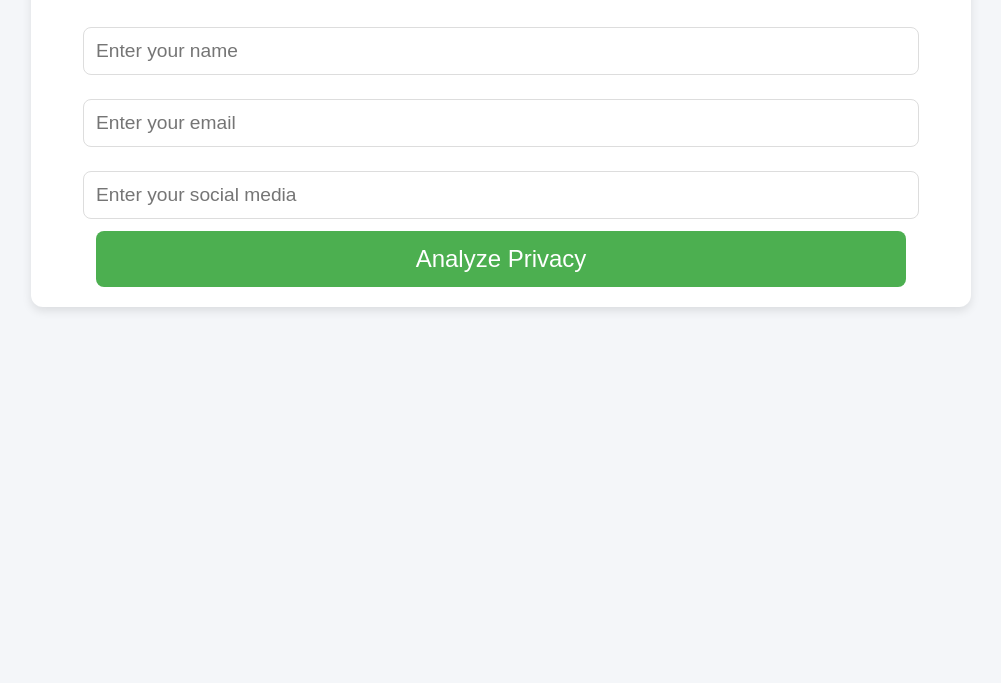
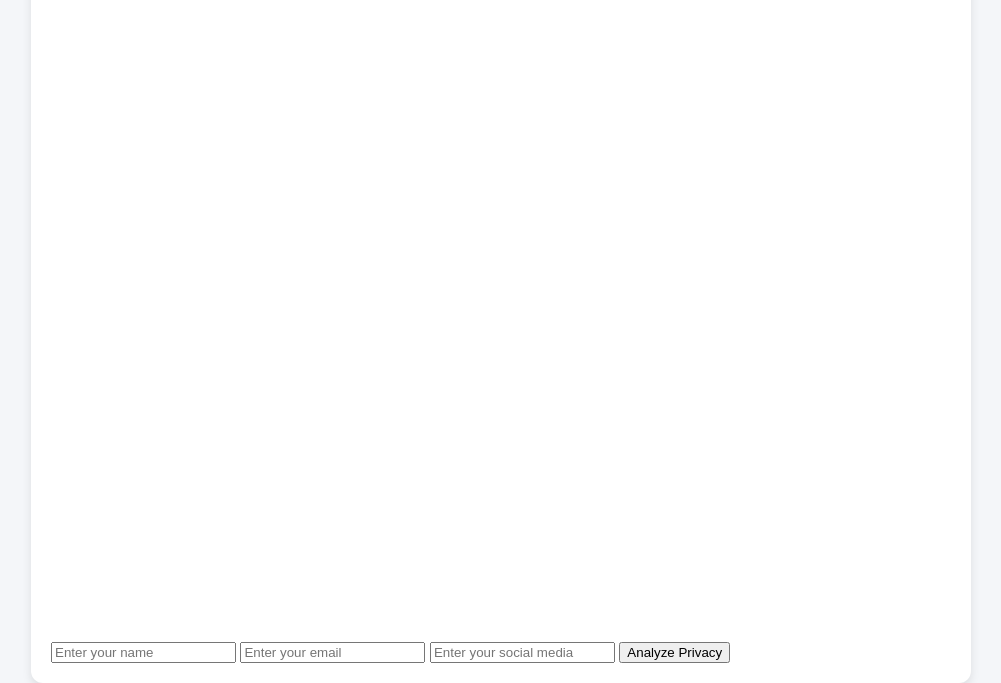
Before and after one commit to itsumray/privacy-simulator, a plain HTML site: page index.html in a window 1280 px wide. Shown: the part 157-840 px from the top of the page, without its empty margins (139-1140 px from the left). Before the commit the page ends 800 px from the top, so only its background shows below. Drawn offline with Linux system fonts and the light colour scheme.

Commit message:
Update styles.css

```diff
--- a/styles.css
+++ b/styles.css
@@ -10,75 +10,54 @@ body {
 .container {
     width: 100%;
     max-width: 900px;
-    margin: 50px auto;
+    margin: 0 auto;
     padding: 20px;
     background-color: #fff;
     box-shadow: 0 4px 10px rgba(0, 0, 0, 0.1);
     border-radius: 12px;
-    transition: transform 0.3s ease-in-out;
+    display: flex;
+    flex-direction: column;
+    justify-content: space-between;
+    height: 100vh;
+    overflow: hidden;
 }
 
-/* Input Page */
+/* Header */
 h1 {
     text-align: center;
     color: #333;
     font-size: 2.5rem;
     margin-bottom: 20px;
-}
-
-.form-container {
-    margin-top: 30px;
-    text-align: center;
-}
-
-input {
-    width: 90%;
-    padding: 12px;
-    margin: 12px;
-    border: 1px solid #ddd;
-    border-radius: 8px;
-    font-size: 1.2rem;
-}
-
-button {
-    width: 90%;
-    padding: 14px;
-    background-color: #4CAF50;
-    color: white;
-    font-size: 1.5rem;
-    border: none;
-    border-radius: 8px;
-    cursor: pointer;
-    transition: background-color 0.3s ease-in-out;
-}
-
-button:hover {
-    background-color: #45a049;
-}
-
-/* Result Page */
-h1 {
-    text-align: center;
-    color: #333;
     animation: fadeIn 1s ease-in-out;
 }
 
-.report, .graphs, .tips {
-    margin-top: 40px;
-    animation: fadeIn 1.5s ease-in-out;
+/* Info Sections */
+.report, .charts, .tips {
+    margin-top: 20px;
 }
 
-.report p, .tips ul li {
-    font-size: 1.1rem;
+h3 {
+    font-size: 1.5rem;
     color: #333;
-    margin-bottom: 10px;
 }
 
+/* Privacy Info and Risk */
+.personal-info, .privacy-analysis {
+    margin: 10px 0;
+}
+
+.personal-info p, .privacy-analysis p {
+    font-size: 1.2rem;
+    color: #333;
+}
+
+/* Graphs */
 canvas {
     margin-top: 20px;
     margin-bottom: 30px;
 }
 
+/* Tips */
 .tips ul {
     list-style: none;
     padding: 0;
@@ -100,3 +79,12 @@ canvas {
         transform: translateY(0);
     }
 }
+
+/* Button hover effect */
+button {
+    transition: all 0.3s ease;
+}
+
+button:hover {
+    background-color: #45a049;
+}
```
